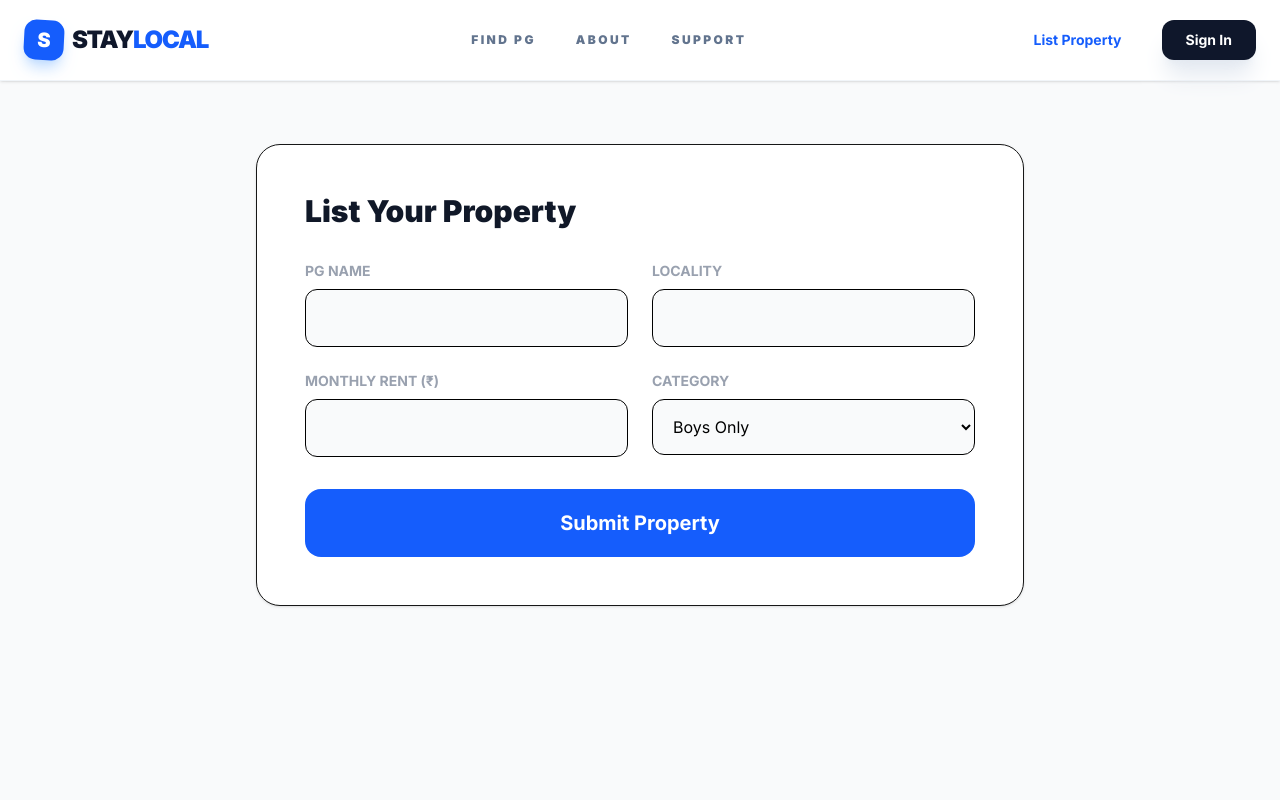
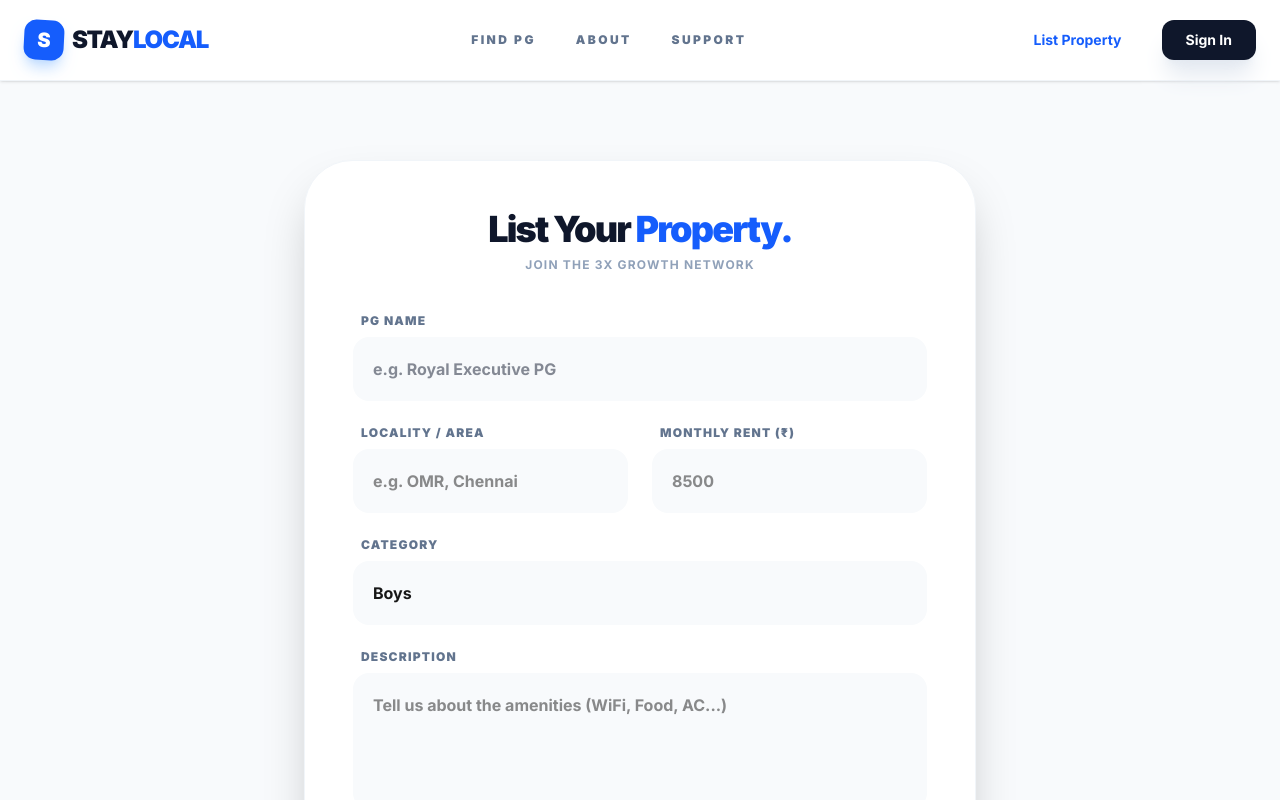
Before and after one commit to Hemavardhan891/Staylocal, a Next.js app: page /list-your-pg in a window 1280 px wide. Shown: the top 800 px of the page. Built offline with nearby package versions, Linux system fonts and the light colour scheme; no server answers.

Commit message:
Fix: Fully functional List PG page with Supabase integration

```diff
--- a/src/app/list-your-pg/page.tsx
+++ b/src/app/list-your-pg/page.tsx
@@ -1,118 +1,127 @@
-// src/app/list-your-pg/page.tsx
 'use client';
 
 import { useState } from 'react';
-import SEO from '@/components/SEO';
-import { supabase } from '@/lib/supabase'; // Ensure this file exists in src/lib/supabase.ts
+import { motion } from 'framer-motion';
+import { supabase } from '@/lib/supabase';
+import { useRouter } from 'next/navigation';
 
-export default function ListYourPG() {
+export default function ListPG() {
+  const router = useRouter();
   const [loading, setLoading] = useState(false);
-  const [submitted, setSubmitted] = useState(false);
   const [formData, setFormData] = useState({
     name: '',
     location: '',
     price: '',
-    gender: 'Boys',
-    image_url: 'https://images.unsplash.com/photo-1522771739844-6a9f6d5f14af?auto=format&fit=crop&w=500'
+    category: 'Boys',
+    description: '',
   });
 
   const handleSubmit = async (e: React.FormEvent) => {
     e.preventDefault();
     setLoading(true);
 
-    // Sending data to Supabase
+    try {
+      // Ensure the table name 'pgs' and column names match your Supabase exactly
       const { data, error } = await supabase
         .from('pgs')
         .insert([
           {
             name: formData.name,
             location: formData.location,
-          price: parseInt(formData.price),
-          gender: formData.gender,
-          image_url: formData.image_url
+            price: parseInt(formData.price), // Converting to number
+            category: formData.category,
+            description: formData.description,
+            // Using a high-quality default image if user hasn't uploaded one
+            image_url: 'https://images.unsplash.com/photo-1522771739844-6a9f6d5f14af?w=800'
           }
         ]);
 
-    if (error) {
-      console.error('Error inserting data:', error.message);
-      alert('Error submitting form. Check console.');
-    } else {
-      setSubmitted(true);
+      if (error) throw error;
+
+      alert("🎉 Property listed successfully!");
+      router.push('/'); // Redirect to dashboard
+
+    } catch (error: any) {
+      console.error("Submission Error:", error);
+      alert("Error: " + error.message + ". Check if RLS policies are enabled in Supabase.");
+    } finally {
+      setLoading(false);
     }
-    setLoading(false);
   };
 
-  if (submitted) {
   return (
-      <div className="min-h-screen flex items-center justify-center bg-gray-50 px-4">
-        <div className="max-w-md w-full bg-white p-10 rounded-3xl shadow-xl text-center border">
-          <div className="text-6xl mb-6">🎉</div>
-          <h2 className="text-3xl font-bold text-gray-900 mb-4">PG Listed!</h2>
-          <p className="text-gray-500 mb-8">Your PG has been successfully added to our database.</p>
-          <a href="/" className="inline-block bg-blue-600 text-white px-8 py-3 rounded-xl font-bold">Back to Home</a>
+    <main className="min-h-screen bg-slate-50 py-20 px-6">
+      <motion.div
+        initial={{ opacity: 0, y: 20 }} animate={{ opacity: 1, y: 0 }}
+        className="max-w-2xl mx-auto bg-white p-12 rounded-[3rem] shadow-2xl border border-slate-100"
+      >
+        <div className="mb-10 text-center">
+          <h1 className="text-4xl font-black text-slate-900 tracking-tighter">List Your <span className="text-blue-600">Property.</span></h1>
+          <p className="text-slate-400 font-bold mt-2 uppercase tracking-widest text-xs">Join the 3x Growth Network</p>
         </div>
+
+        <form onSubmit={handleSubmit} className="space-y-6">
+          <div>
+            <label className="block text-xs font-black uppercase tracking-widest text-slate-500 mb-2 ml-2">PG Name</label>
+            <input
+              required
+              className="w-full p-5 bg-slate-50 border-none rounded-2xl outline-none focus:ring-2 ring-blue-500 font-bold text-slate-900"
+              placeholder="e.g. Royal Executive PG"
+              onChange={(e) => setFormData({...formData, name: e.target.value})}
+            />
           </div>
-    );
-  }
-
-  return (
-    <main className="min-h-screen bg-gray-50 py-16 px-4">
-      <SEO title="List Your PG | StayLocal" description="Add your PG to our network." location="India" />
-
-      <div className="max-w-3xl mx-auto">
-        <form onSubmit={handleSubmit} className="bg-white rounded-3xl shadow-sm border p-8 md:p-12 space-y-8">
-          <h1 className="text-3xl font-black text-gray-900">List Your Property</h1>
 
           <div className="grid grid-cols-1 md:grid-cols-2 gap-6">
             <div>
-              <label className="block text-sm font-bold text-gray-400 mb-2 uppercase">PG Name</label>
+              <label className="block text-xs font-black uppercase tracking-widest text-slate-500 mb-2 ml-2">Locality / Area</label>
               <input
                 required
-                type="text"
-                className="w-full p-4 bg-gray-50 border rounded-xl outline-none focus:border-blue-500 text-black"
-                onChange={(e) => setFormData({...formData, name: e.target.value})}
-              />
-            </div>
-            <div>
-              <label className="block text-sm font-bold text-gray-400 mb-2 uppercase">Locality</label>
-              <input
-                required
-                type="text"
-                className="w-full p-4 bg-gray-50 border rounded-xl outline-none focus:border-blue-500 text-black"
+                className="w-full p-5 bg-slate-50 border-none rounded-2xl outline-none focus:ring-2 ring-blue-500 font-bold"
+                placeholder="e.g. OMR, Chennai"
                 onChange={(e) => setFormData({...formData, location: e.target.value})}
               />
             </div>
             <div>
-              <label className="block text-sm font-bold text-gray-400 mb-2 uppercase">Monthly Rent (₹)</label>
+              <label className="block text-xs font-black uppercase tracking-widest text-slate-500 mb-2 ml-2">Monthly Rent (₹)</label>
               <input
-                required
-                type="number"
-                className="w-full p-4 bg-gray-50 border rounded-xl outline-none focus:border-blue-500 text-black"
+                required type="number"
+                className="w-full p-5 bg-slate-50 border-none rounded-2xl outline-none focus:ring-2 ring-blue-500 font-bold"
+                placeholder="8500"
                 onChange={(e) => setFormData({...formData, price: e.target.value})}
               />
             </div>
+          </div>
+
           <div>
-              <label className="block text-sm font-bold text-gray-400 mb-2 uppercase">Category</label>
+            <label className="block text-xs font-black uppercase tracking-widest text-slate-500 mb-2 ml-2">Category</label>
             <select
-                className="w-full p-4 bg-gray-50 border rounded-xl outline-none focus:border-blue-500 text-black"
-                onChange={(e) => setFormData({...formData, gender: e.target.value})}
+              className="w-full p-5 bg-slate-50 border-none rounded-2xl outline-none focus:ring-2 ring-blue-500 font-bold appearance-none"
+              onChange={(e) => setFormData({...formData, category: e.target.value})}
             >
-                <option value="Boys">Boys Only</option>
-                <option value="Girls">Girls Only</option>
-                <option value="Unisex">Unisex</option>
+              <option>Boys</option>
+              <option>Girls</option>
+              <option>Co-living</option>
             </select>
           </div>
+
+          <div>
+            <label className="block text-xs font-black uppercase tracking-widest text-slate-500 mb-2 ml-2">Description</label>
+            <textarea
+              rows={4}
+              className="w-full p-5 bg-slate-50 border-none rounded-2xl outline-none focus:ring-2 ring-blue-500 font-bold"
+              placeholder="Tell us about the amenities (WiFi, Food, AC...)"
+              onChange={(e) => setFormData({...formData, description: e.target.value})}
+            />
           </div>
 
           <button
-            disabled={loading}
-            type="submit"
-            className="w-full bg-blue-600 text-white py-5 rounded-2xl font-bold text-xl hover:bg-blue-700 transition disabled:bg-gray-400"
+            type="submit" disabled={loading}
+            className="w-full bg-slate-900 text-white py-6 rounded-[2rem] font-black text-lg hover:bg-blue-600 transition-all shadow-xl shadow-slate-200 active:scale-95"
           >
-            {loading ? 'Submitting...' : 'Submit Property'}
+            {loading ? 'Processing...' : 'Submit Listing'}
           </button>
         </form>
-      </div>
+      </motion.div>
     </main>
   );
 }
```
Lines whose indentation alone changed are shown as unchanged.
